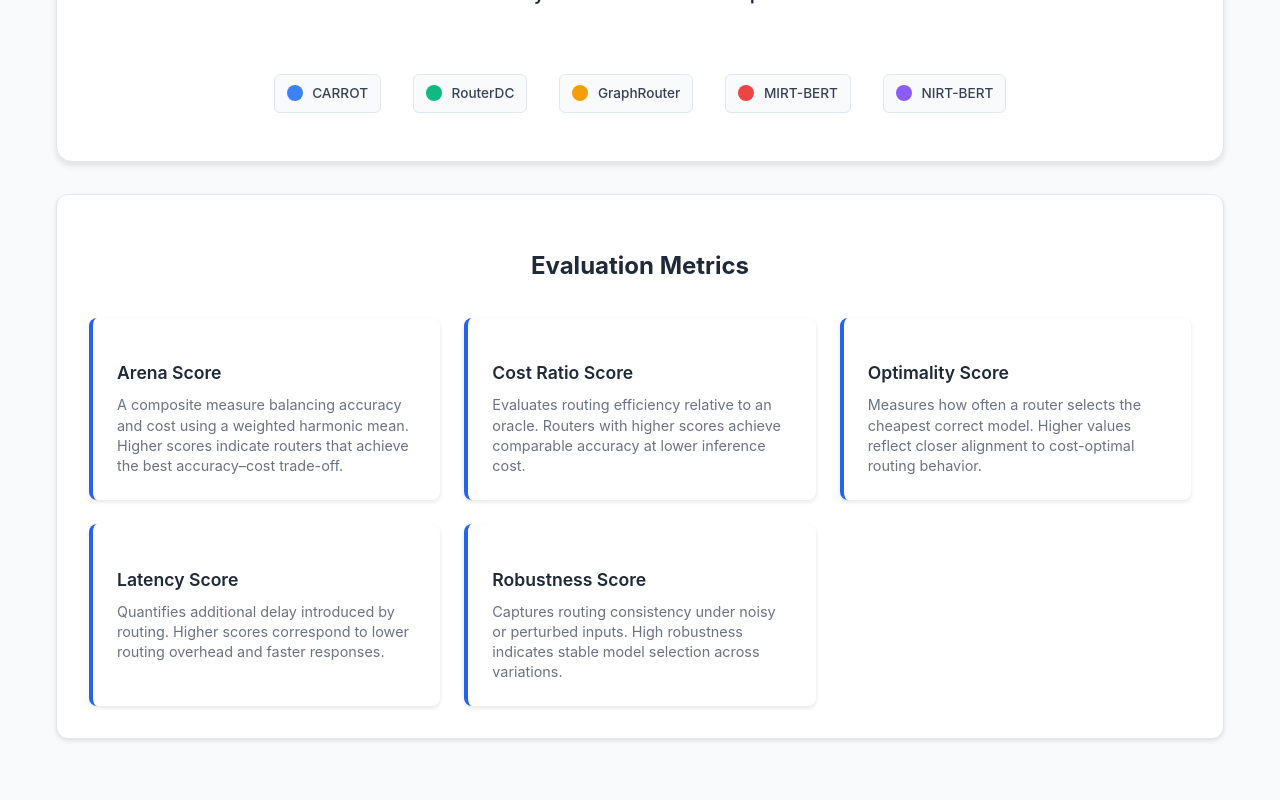
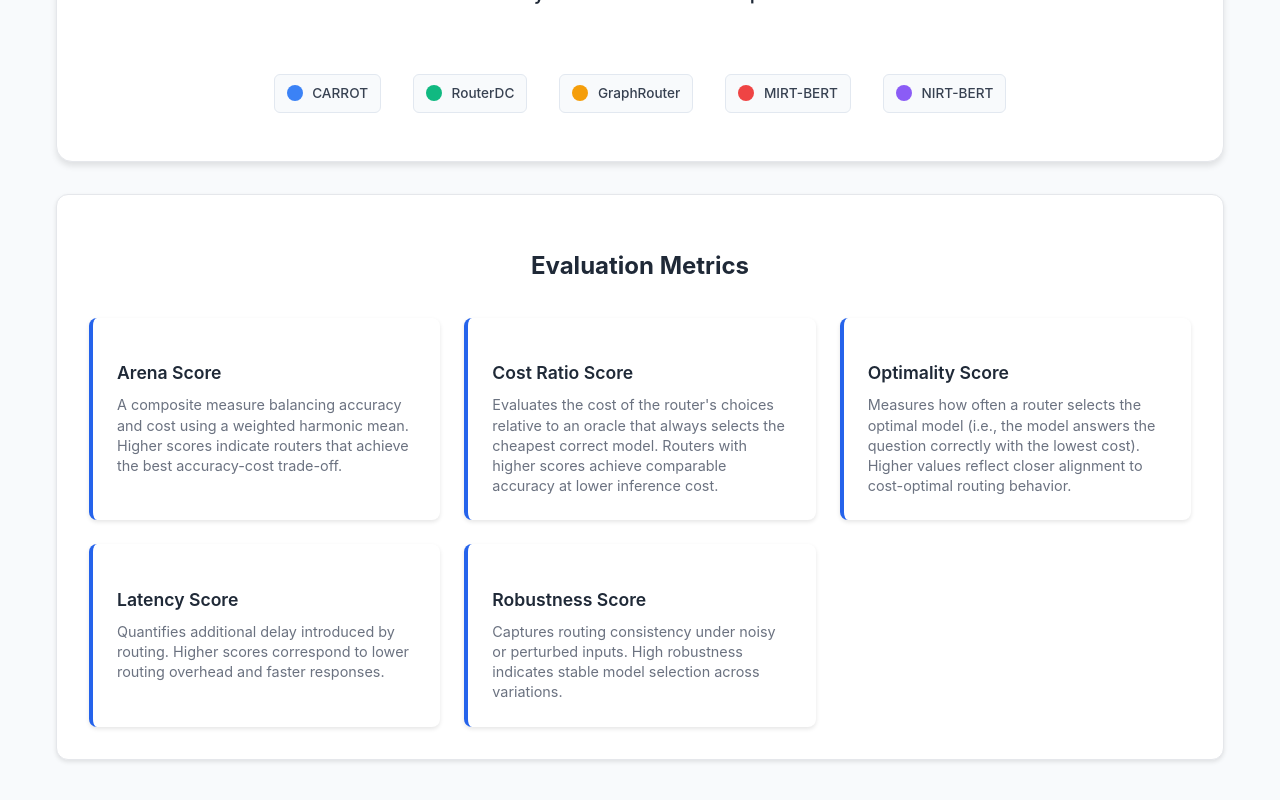
Before and after one commit to RouteWorks/routeworks.github.io, a React (Create React App) app: page /leaderboard in a window 1280 px wide. Shown: the part 1564-2364 px from the top of the page. Built offline with nearby package versions, Linux system fonts and the light colour scheme.

Commit message:
Enhance score description (#4)

```diff
--- a/src/pages/LeaderboardPage.tsx
+++ b/src/pages/LeaderboardPage.tsx
@@ -288,14 +288,14 @@ const LeaderboardPage: React.FC = () => {
               <h3>Arena Score</h3>
               <p>
                 A composite measure balancing accuracy and cost using a weighted harmonic mean.
-                Higher scores indicate routers that achieve the best accuracy–cost trade-off.
+                Higher scores indicate routers that achieve the best accuracy-cost trade-off.
               </p>
             </div>
 
             <div className="metric-card">
               <h3>Cost Ratio Score</h3>
               <p>
-                Evaluates routing efficiency relative to an oracle.
+                Evaluates the cost of the router's choices relative to an oracle that always selects the cheapest correct model.
                 Routers with higher scores achieve comparable accuracy at lower inference cost.
               </p>
             </div>
@@ -303,7 +303,7 @@ const LeaderboardPage: React.FC = () => {
             <div className="metric-card">
               <h3>Optimality Score</h3>
               <p>
-                Measures how often a router selects the cheapest correct model.
+                Measures how often a router selects the optimal model (i.e., the model answers the question correctly with the lowest cost).
                 Higher values reflect closer alignment to cost-optimal routing behavior.
               </p>
             </div>
```
